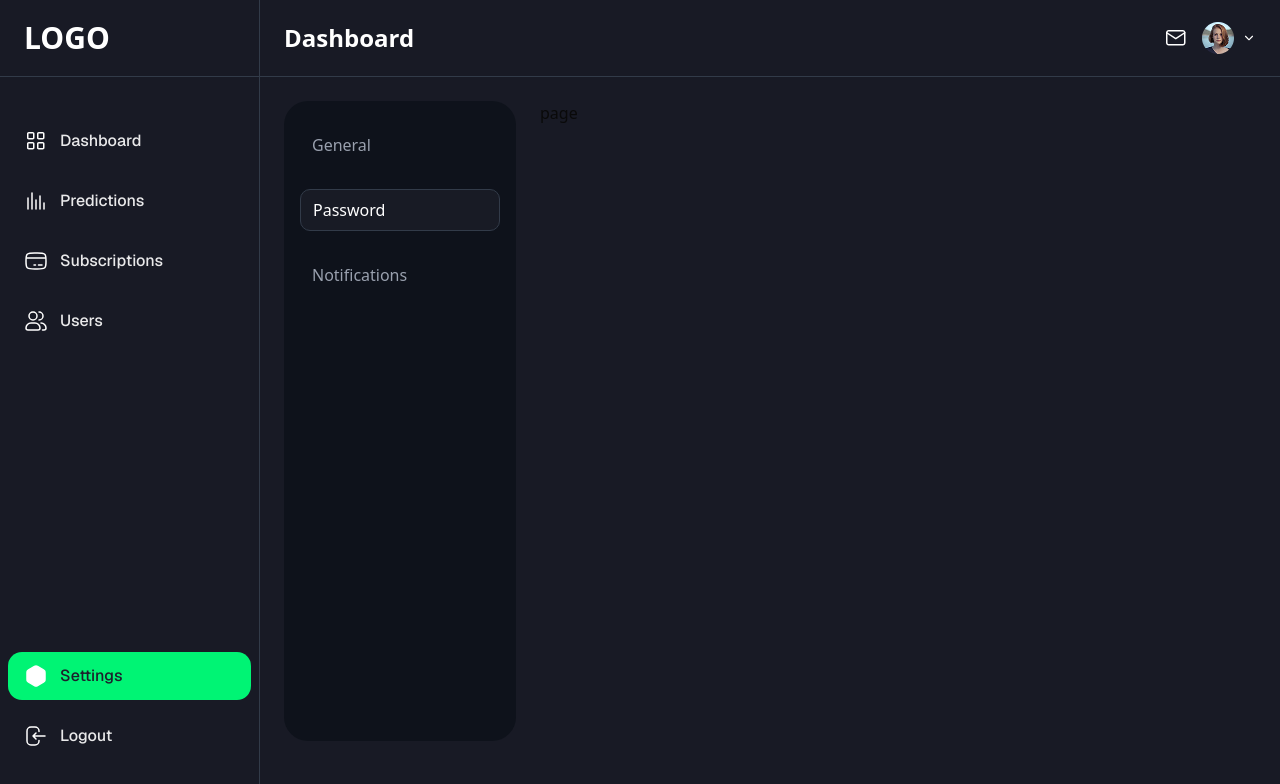
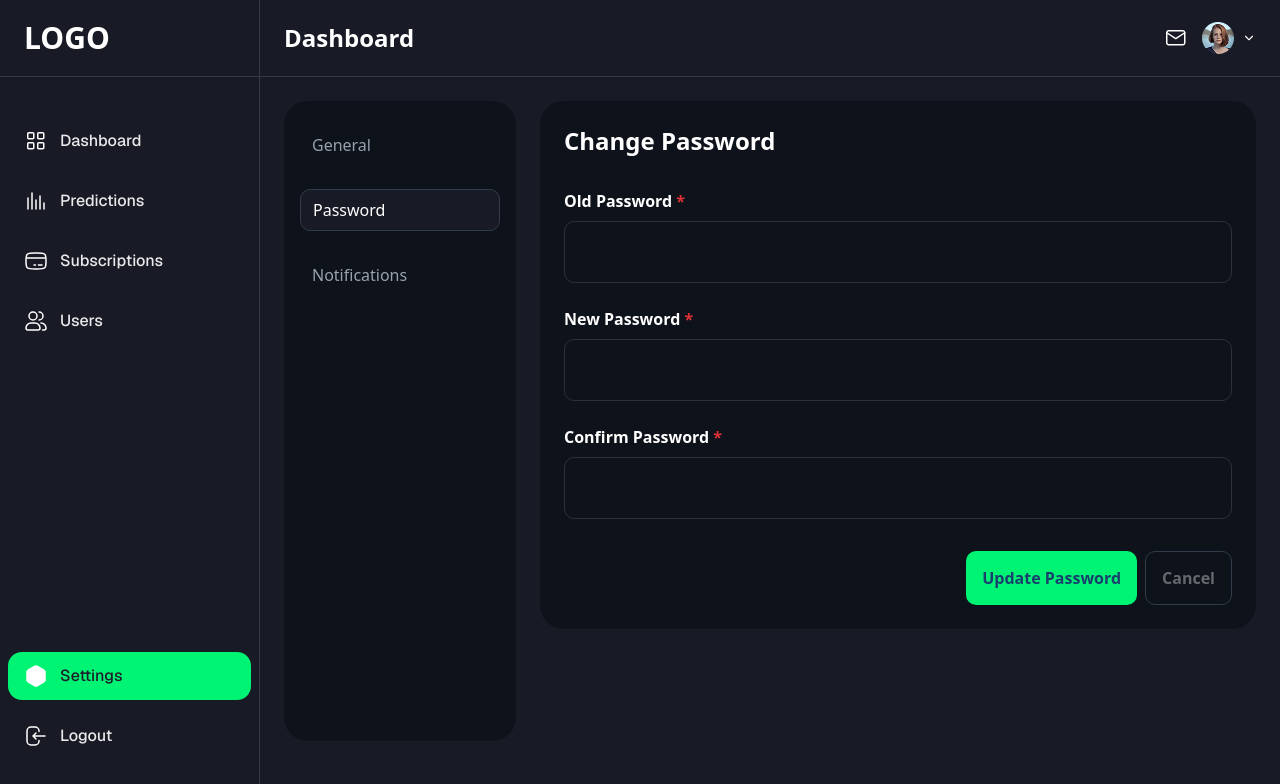
Before and after one commit to amuhaimen/fdahunter1_FO828B94B8AC4, a Next.js app: page /dashboard/settings/password in a window 1280 px wide. Shown: the top 784 px of the page. Built offline with nearby package versions, Linux system fonts and the light colour scheme.

Commit message:
password page added

```diff
--- /dev/null
+++ b/_components/settings/Password.tsx
@@ -0,0 +1,30 @@
+import React from 'react'
+
+export default function Password() {
+  return (
+    <div className=' bg-[#0E121B] p-6 rounded-[24px]'>
+        <h2 className=' text-2xl text-white font-semibold'>Change Password</h2>
+
+        <div className=' my-8 space-y-6'>
+            <div>
+                <label htmlFor="old-password" className=' text-white text-base font-semibold'>Old Password <span className='text-[#E03137]'>*</span></label>
+                <input type="text" id='old-password' className=' py-4.5 px-5 border border-[#2B303B] rounded-[10px] w-full mt-2 ' />
+            </div>
+            <div>
+                <label htmlFor="new-password" className=' text-white text-base font-semibold'>New Password <span className='text-[#E03137]'>*</span></label>
+                <input type="text" id='new-password' className=' py-4.5 px-5 border border-[#2B303B] rounded-[10px] w-full mt-2 ' />
+            </div>
+            <div>
+                <label htmlFor="confirm-password" className=' text-white text-base font-semibold'>Confirm Password <span className='text-[#E03137]'>*</span></label>
+                <input type="text" id='confirm-password' className=' py-4.5 px-5 border border-[#2B303B] rounded-[10px] w-full mt-2 ' />
+            </div>
+
+        </div>
+
+        <div className=' flex justify-end gap-2'>
+            <button className=' text-base text-[#183F6D] font-semibold bg-[#00F474] py-3.5 px-4 rounded-lg cursor-pointer hover:bg-[#00F474]/90 transition-all duration-100 ease-in-out'>Update Password</button>
+            <button className=' text-base text-[#65686C] border border-[#323B49] font-semibold   py-3.5 px-4 rounded-lg cursor-pointer  '> Cancel</button>
+        </div>
+    </div>
+  )
+}
--- a/app/dashboard/settings/password/page.tsx
+++ b/app/dashboard/settings/password/page.tsx
@@ -1,7 +1,8 @@
 import React from 'react'
+import Password from '@/_components/settings/Password'
 
 export default function page() {
   return (
-    <div>page</div>
+    <Password/>
   )
 }
```
